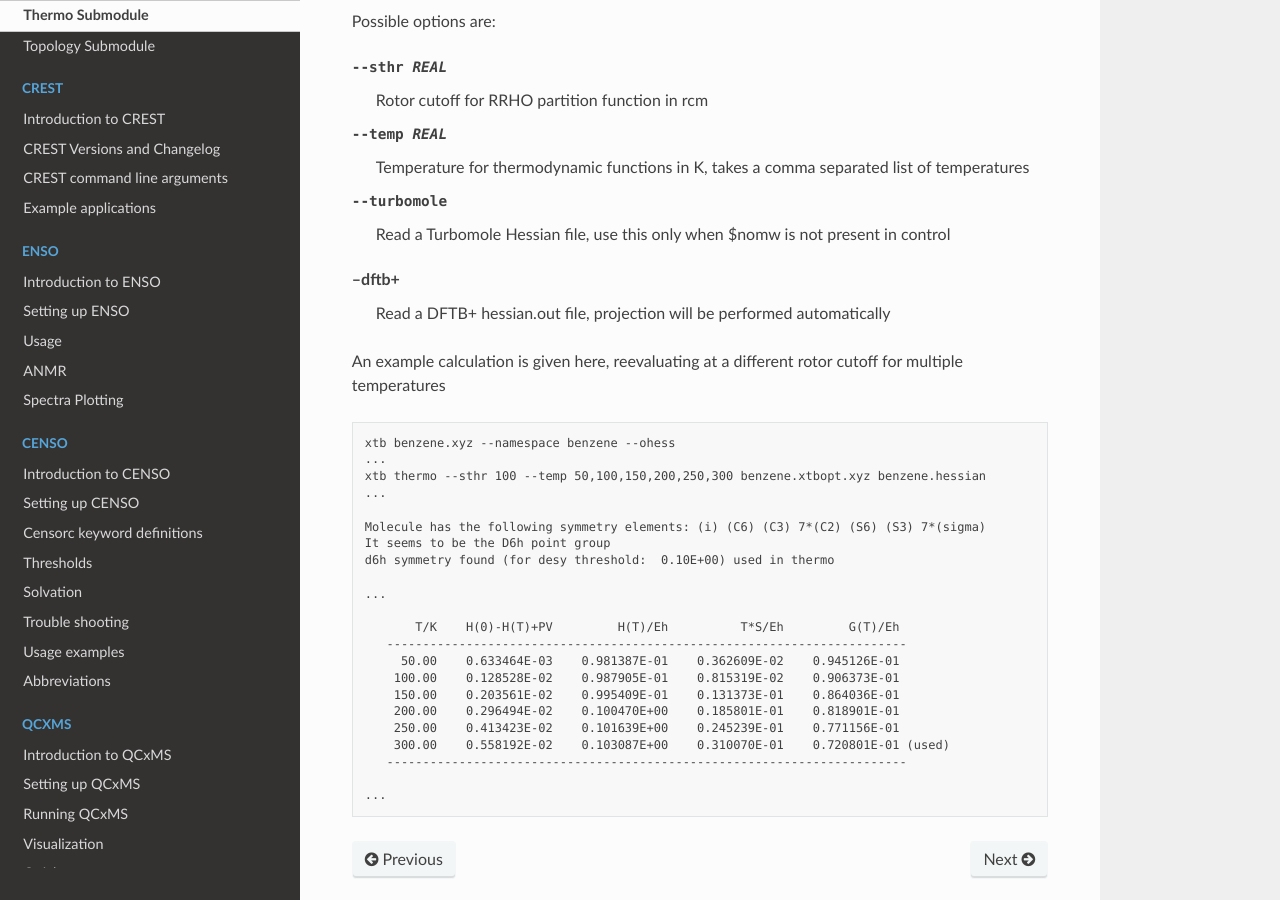
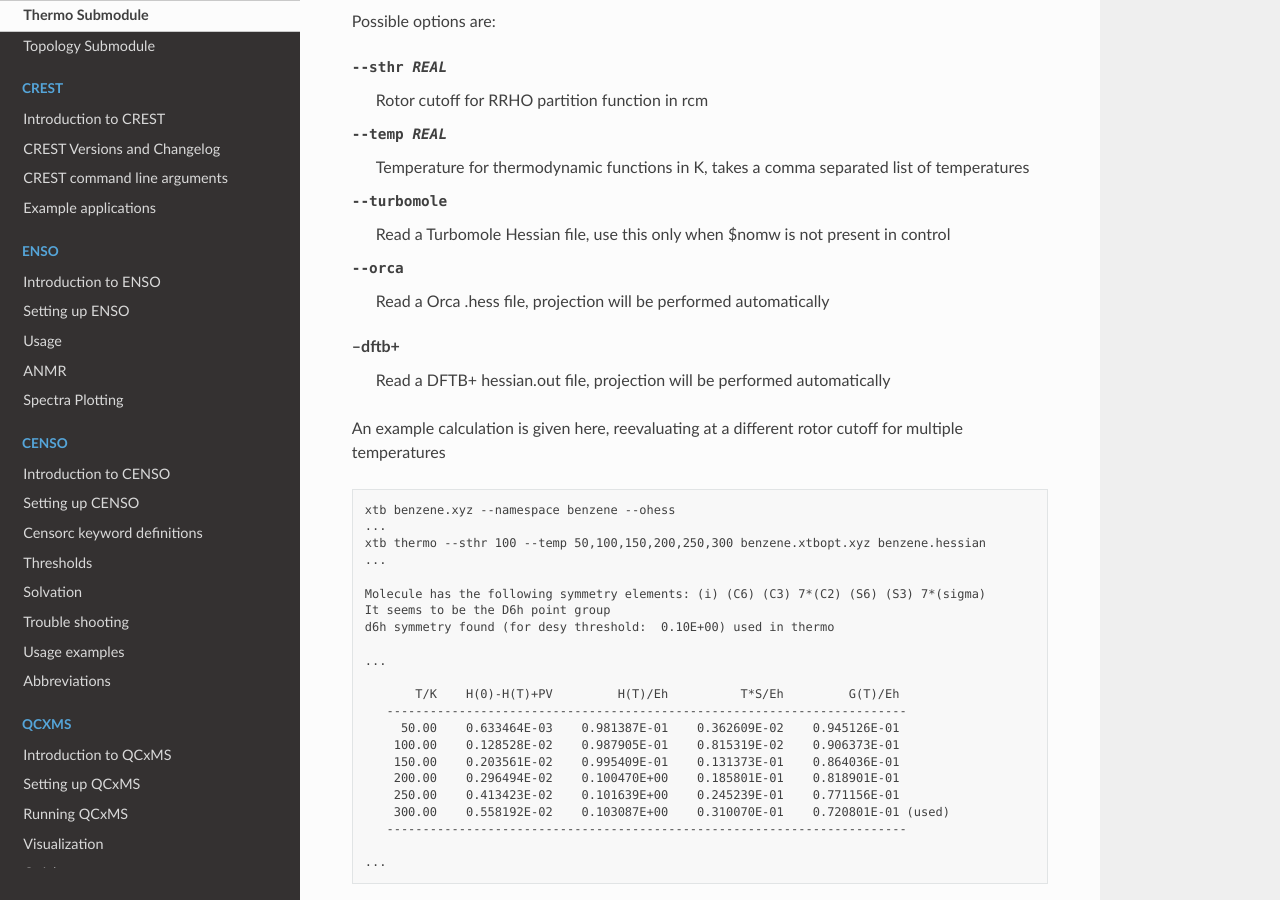
Before and after one commit to grimme-lab/xtb_docs, a Sphinx documentation site: the page built from source/xtb_thermo.rst, in a window 1280 px wide and 900 px high, scrolled down 560 px. Built offline with Sphinx 7.4.7 and the Read the Docs theme 2.0.0, drawn with Linux system fonts in a browser that asks for light colours.

Commit message:
Added orca flag description

```diff
--- a/source/xtb_thermo.rst
+++ b/source/xtb_thermo.rst
@@ -34,6 +34,9 @@ Possible options are:
    Read a Turbomole Hessian file,
    use this only when $nomw is not present in control
 
+--orca
+   Read a Orca .hess file, projection will be performed automatically
+
 --dftb+
    Read a DFTB+ hessian.out file, projection will be performed automatically
 
```
